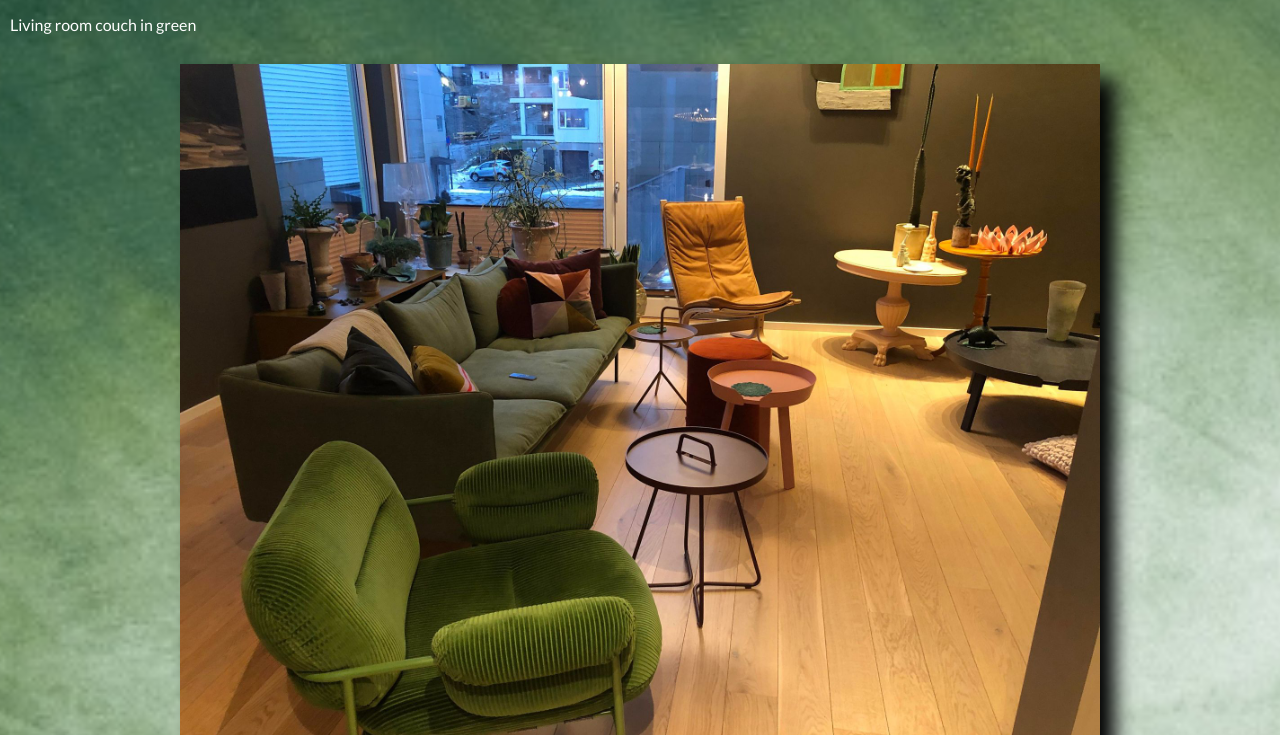
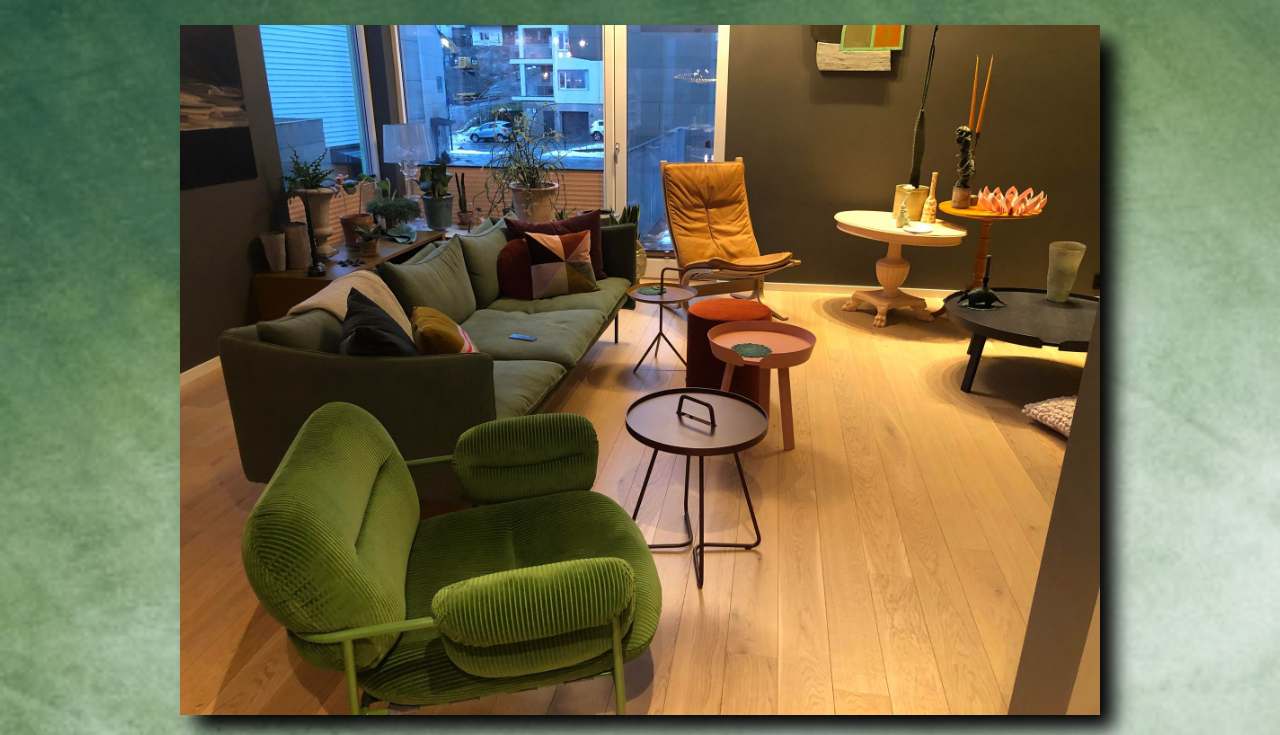
Before and after one commit to sebbe1236/design-2-ma1, a plain HTML site: page products.html in a window 1280 px wide. Shown: the part 208-943 px from the top of the page. Drawn offline with Linux system fonts and the light colour scheme; a web font is replaced by a local one.

Commit message:
p removed and color change footer n btn

```diff
--- a/products.html
+++ b/products.html
@@ -32,7 +32,7 @@
 
     <main>
       <h1>Best seller</h1>
-      <p>Living room couch in green</p>
+
       <section class="featuredimage_container">
         <img class="featuredimage" src="images/featured images/featured_main3.jpg" />
       </section>
```
